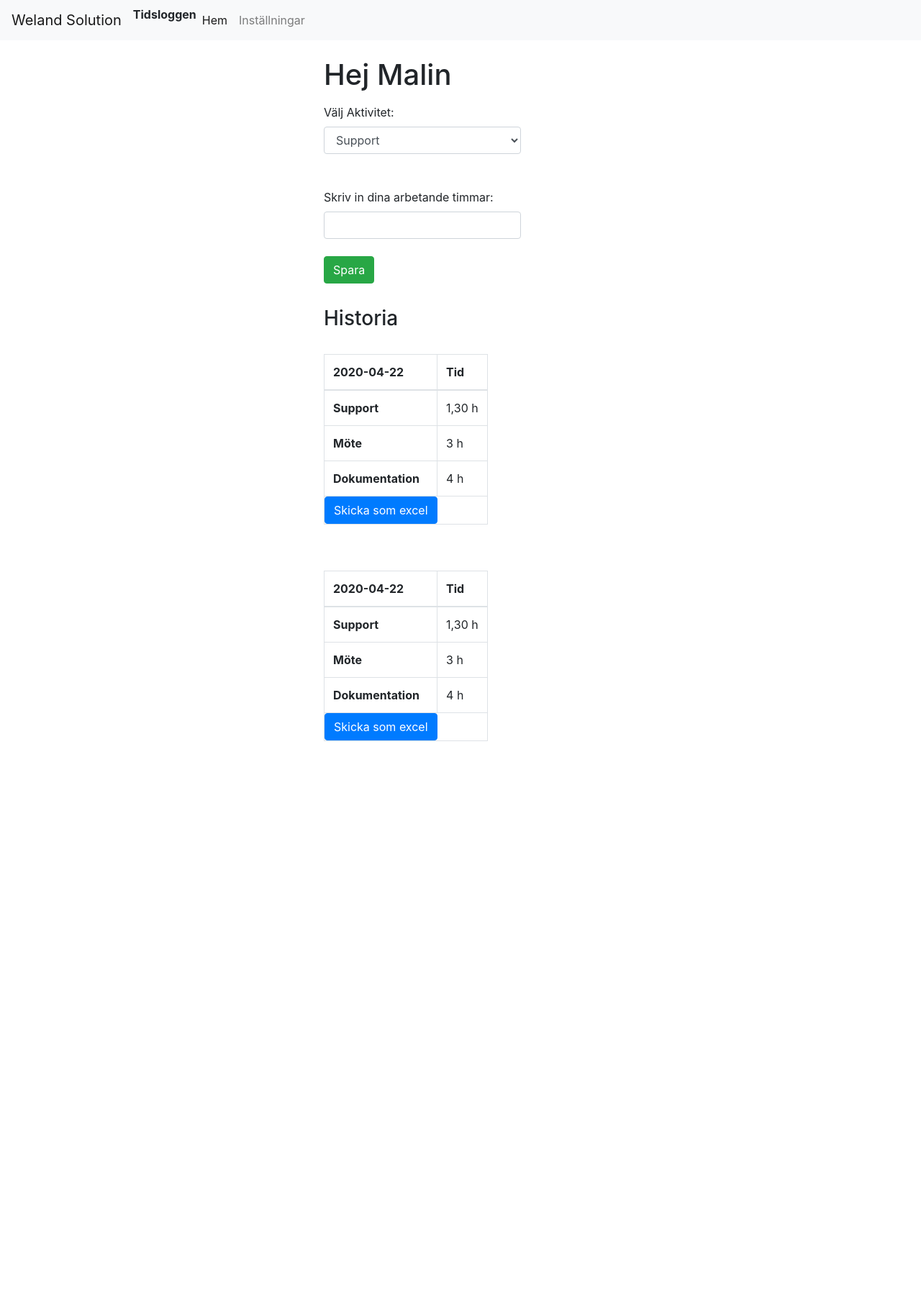
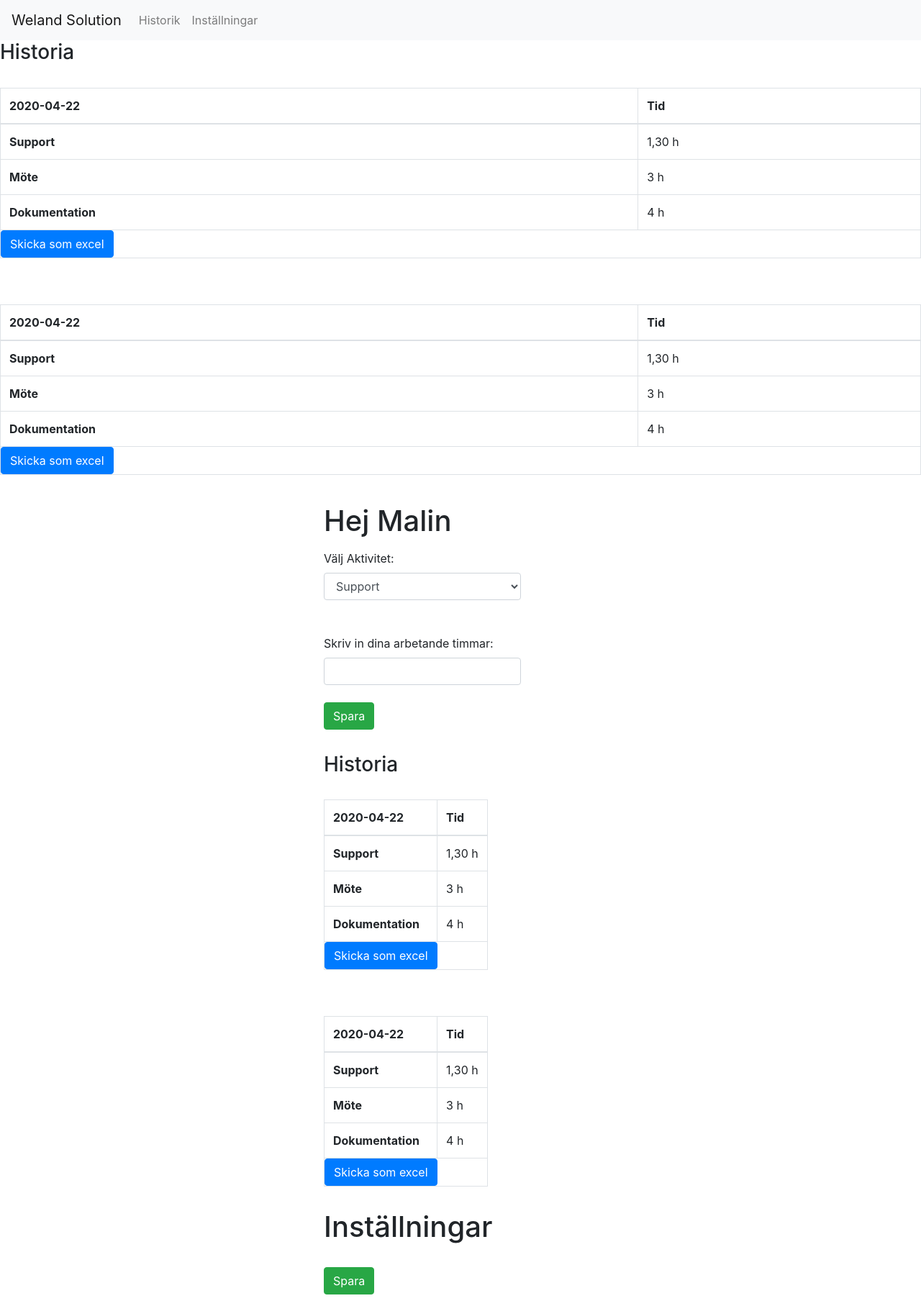
Before and after one commit to Malin88widen/Weland-tidsloggen, a React (Create React App) app: page /History in a window 1280 px wide. Shown: the whole page at 72% size. Before the commit the page ends 1062 px from the top, so only its background shows below. Built offline with nearby package versions, Linux system fonts and the light colour scheme.

Commit message:
installerat routing

```diff
--- a/package.json
+++ b/package.json
@@ -9,6 +9,7 @@
     "bootstrap": "^4.4.1",
     "react": "^16.13.1",
     "react-dom": "^16.13.1",
+    "react-router-dom": "^5.1.2",
     "react-scripts": "3.4.1"
   },
   "scripts": {
--- a/src/App.js
+++ b/src/App.js
@@ -4,6 +4,11 @@ import "./App.css";
 import HomePage from "./components/HomePage";
 import Form from "./components/Form";
 import History from "./components/History";
+import Settings from './components/Settings';
+
+
+
+
 
 class App extends Component {
   render() {
@@ -26,10 +31,17 @@ class App extends Component {
                 <Form />
               </p>
             </div>
+
             <div class="row">
               <div class="col-sm-4"></div>
               <p>
                 <History />
+              </p>
+            </div>
+            <div class="row">
+              <div class="col-sm-4"></div>
+              <p>
+                <Settings />
               </p>
             </div>
             <div class="row">
--- a/src/components/navbarWelands.jsx
+++ b/src/components/navbarWelands.jsx
@@ -1,20 +1,17 @@
 import React, { Component } from "react";
+import { BrowserRouter as Router, Switch, Route, Link } from "react-router-dom";
+import HomePage from "./HomePage";
+ import History from "./History";
+import Settings from "./Settings";
 
 const NavBar = () => {
   return (
+    <Router>
+      <div>
         <nav class="navbar navbar-expand-lg navbar-light bg-light">
-      <a class="navbar-brand" href="#">
+          <a class="navbar-brand" href="/">
             Weland Solution
           </a>
-      <row>
-        <col-sm-4>
-      <div>
-        <p>
-          <strong> Tidsloggen </strong>
-        </p>
-      </div>
-      </col-sm-4>
-      </row>
           <button
             class="navbar-toggler"
             type="button"
@@ -29,15 +26,33 @@ const NavBar = () => {
 
           <div class="collapse navbar-collapse" id="navbarNavAltMarkup">
             <div class="navbar-nav">
-          <a class="nav-item nav-link active" href="#">
+              {/* <a class="nav-item nav-link active" href="#">
             Hem <span class="sr-only">(current)</span>
+          </a> */}
+              <a class="nav-item nav-link" href="/History">
+                Historik
               </a>
-          <a class="nav-item nav-link" href="/Inställningar">
+              <a class="nav-item nav-link" href="/Settings">
                 Inställningar
               </a>
             </div>
           </div>
         </nav>
+        {/* A <Switch> looks through its children <Route>s and
+                renders the first one that matches the current URL. */}
+        <Switch>
+          <Route path="/#">
+            <HomePage />
+          </Route>
+          <Route path="/Settings">
+            <Settings />
+          </Route>
+          <Route path="/History">
+            <History />
+          </Route>
+        </Switch>
+      </div>
+    </Router>
   );
 };
 
```
Also changed, not shown: 1 other file (tests, documents, lock files or other folders). Lines whose indentation alone changed are shown as unchanged.
